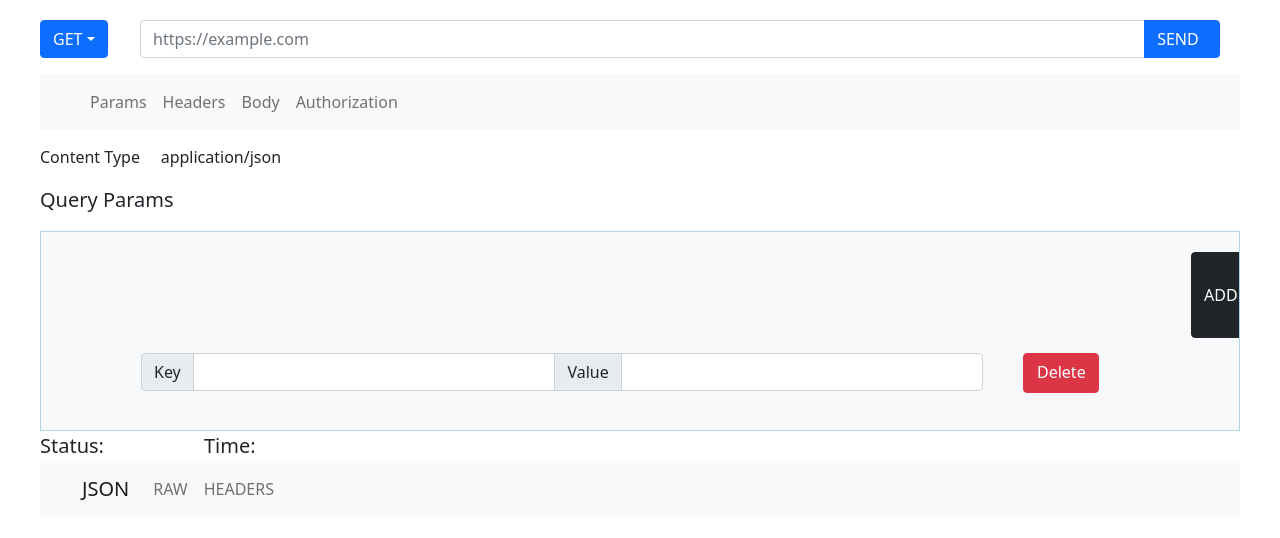
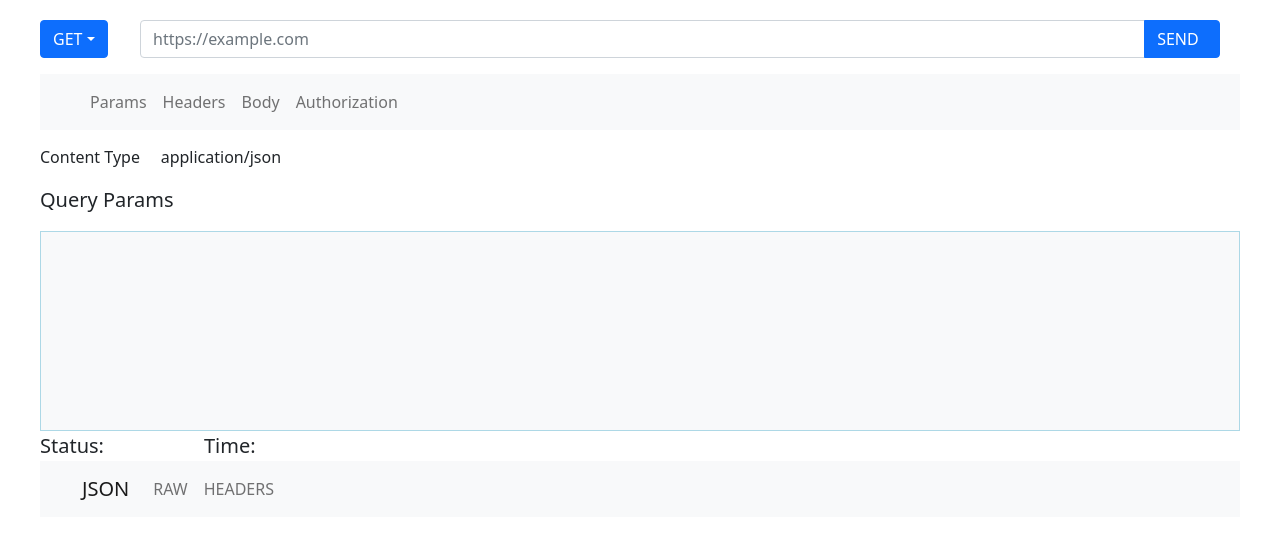
Before and after one commit to AbhishekV9/API_Viewer, a React (Create React App) app: page / in a window 1280 px wide. Shown: the top 538 px of the page. Built offline with nearby package versions, Linux system fonts and the light colour scheme.

Commit message:
chnaged way of attachig data to the body

```diff
--- a/src/Actions/actionTypes.js
+++ b/src/Actions/actionTypes.js
@@ -1 +1,3 @@
-export const CHANGE_METHOD="CHANGE_METHOD"
+export const CHANGE_METHOD="CHANGE_METHOD";
+export const POST_BODY="POST_BODY";
+export const EMPTY_BODY="EMPTY_BODY";
--- a/src/Actions/index.js
+++ b/src/Actions/index.js
@@ -1,4 +1,4 @@
-import { CHANGE_METHOD } from "./actionTypes";
+import { CHANGE_METHOD, EMPTY_BODY, POST_BODY } from "./actionTypes";
 
 
 export function changeMethod(method){
@@ -7,3 +7,17 @@ export function changeMethod(method){
         method
     }
 }
+
+export function addPostBody(key,value){
+    return{
+        type:POST_BODY,
+        key,
+        value
+    }
+}
+
+export function emptyBody(){
+    return{
+        type:EMPTY_BODY
+    }
+}
--- a/src/Components/App.js
+++ b/src/Components/App.js
@@ -1,12 +1,21 @@
 import { Header } from "./Header";
 import Data from "./Data";
 import { Response } from "./Response";
+import { useState } from "react";
 
 function App() {
+
+  const [showbody, setshowbody] = useState(false);
+
+  const handleformDisplay=(value)=>{
+    console.log(value)
+    setshowbody(value);
+  }
+
   return (
     <div className="App">
-      <Header/>
-      <Data/>
+      <Header handleformDisplay={handleformDisplay} />
+      <Data showBody={showbody}/>
       <Response/>
     </div>
   );
--- a/src/Components/Data.js
+++ b/src/Components/Data.js
@@ -1,39 +1,22 @@
 import React,{useState} from "react";
 import {InputGroup,FormControl,Navbar,Nav,Container,Button} from 'react-bootstrap';
+import { useDispatch } from 'react-redux';
+import { addPostBody } from "../Actions";
+
+function Data(props){
+    const dispatch = useDispatch()
+    const [dataIn, setdataIn] = useState("Query Params");
+    const [active, setActive] = useState('default');
+    const [keys, setkeys] = useState("")
+    const [values, setValues] = useState("")
+    console.log(keys,values);
 
 
-function Data(){
+    return(
 
-    const [dataIn, setdataIn] = useState("Query Params");
-    const [active, setActive] = useState('default');
-    const [arr, setarr] = useState([{}])
-    const [formData, setformData] = useState({})
-
-    const addPair=()=>{
-        console.log("hii")
-        setarr(arr=>[...arr,{}])
-    }
-
-    const deletePair=(index)=>{
-        const arrCopy=arr.filter((element,arrIndex)=>arrIndex!==index)
-        setarr(arrCopy);
-    }
-
-    const handleChnage=(e,index)=>{
-        let key=e.target.value;
-        // let arrCopy=arr.filter((element,arrIndex)=>arrIndex===index);
-        let copy= [...arr];
-        for(let i=0;i<copy.length;i++){
-            if(i===index){
-                copy[i].keys=key
-            }
-        }
-        console.log(copy)
-    }
-    return(
         <div>
             <Navbar bg="light" variant="light"
-             activeKey={active}
+             activekey={active}
              onSelect={(selectedKey) => setActive(selectedKey)}
             >
                 <Container>
@@ -50,21 +33,17 @@ function Data(){
                 <p className="s-1" style={{ fontSize:"20px"}}>{dataIn}</p>
             </span>
             <div className="bg">
-            <Button variant="dark" className="addbutton" onClick={()=>addPair()}>&nbsp; ADD &nbsp;</Button>
-               {arr.map((element,index)=>{
-                    return(
-                    <div className="w-8">
-                        <InputGroup className="mb-3">
-                            <InputGroup.Text className="m-20">Key</InputGroup.Text>
-                            <FormControl aria-label="First name" className="m-20" name="key" onChange={(e)=>{handleChnage(e,index)}}/>
-                            <InputGroup.Text className="m-20">Value</InputGroup.Text>
-                            <FormControl aria-label="Last name" className="m-20"/>
-                        </InputGroup>
-                        <Button variant="danger" className="deleteButton" onClick={()=>deletePair(index)}> Delete &nbsp;</Button>
-                     </div>
-                    )
-               })}
-
+                {props.showBody &&
+                    <div className="w-8" >
+                    <button onClick={()=>dispatch(addPostBody(keys,values))}>addd</button>
+                    <InputGroup className="mb-3">
+                        <InputGroup.Text className="m-20">Key</InputGroup.Text>
+                        <FormControl aria-label="First name" className="m-20" name="key"  onChange={(e)=>setkeys(e.target.value)}/>
+                        <InputGroup.Text className="m-20"  >Value</InputGroup.Text>
+                        <FormControl aria-label="Last name" className="m-20" name="value" onChange={(e)=>setValues(e.target.value)} />
+                    </InputGroup>
+                    </div>
+                }
             </div>
         </div>
     )
--- a/src/Components/Header.js
+++ b/src/Components/Header.js
@@ -1,25 +1,31 @@
 import React,{useState} from 'react';
 import { DropdownButton, Dropdown, InputGroup, FormControl, Button } from 'react-bootstrap';
-import { changeMethod } from "../Actions";
+import { changeMethod,emptyBody} from "../Actions";
 import { useDispatch } from 'react-redux'
 
-export const Header = () => {
+export const Header = (props) => {
     const dispatch = useDispatch()
     const [method, setmethod] = useState("GET");
     const [url, seturl] = useState("")
 
-    const handleClick=()=>{
+
+
+    const handleClick=(method,value)=>{
+        setmethod(method);
+        dispatch(emptyBody())
+        props.handleformDisplay(value);
         dispatch(changeMethod(method));
     }
 
     return (
+        <>
         <div className="header">
             <DropdownButton id="dropdown-basic-button" className="drop" title={method}>
-                <Dropdown.Item onClick={()=>setmethod("GET")}>GET</Dropdown.Item>
-                <Dropdown.Item onClick={()=>setmethod("POST")}>POST</Dropdown.Item>
-                <Dropdown.Item onClick={()=>setmethod("PUT")}>PUT</Dropdown.Item>
-                <Dropdown.Item onClick={()=>setmethod("PATCH")}>PATCH</Dropdown.Item>
-                <Dropdown.Item onClick={()=>setmethod("DELETE")}>DELETE</Dropdown.Item>
+                <Dropdown.Item onClick={()=>handleClick('GET',false)}>GET</Dropdown.Item>
+                <Dropdown.Item onClick={()=>handleClick('POST',true)}>POST</Dropdown.Item>
+                <Dropdown.Item onClick={()=>handleClick('PUT',true)}>PUT</Dropdown.Item>
+                {/* //<Dropdown.Item onClick={()=>setmethod("PATCH")}>PATCH</Dropdown.Item> */}
+                <Dropdown.Item onClick={()=>handleClick('DELETE',true)}>DELETE</Dropdown.Item>
             </DropdownButton>
             <InputGroup className="mb-3 w-9 " >
                 <FormControl
@@ -29,10 +35,11 @@ export const Header = () => {
                 value={url}
                 onChange={(e)=>seturl(e.target.value)}
                 />
-                <Button variant="primary" id="button-addon2" onClick={()=>handleClick()}>
+                <Button variant="primary" id="button-addon2" >
                 SEND&nbsp;&nbsp;
                 </Button>
             </InputGroup>
         </div>
+        </>
     )
 }
--- a/src/Reducer/index.js
+++ b/src/Reducer/index.js
@@ -1,7 +1,10 @@
-import { CHANGE_METHOD } from "../Actions/actionTypes"
+import { CHANGE_METHOD, EMPTY_BODY, POST_BODY } from "../Actions/actionTypes"
 
 const initialState={
     method:'GET',
+    postState:{
+
+    }
 
 }
 
@@ -10,10 +13,26 @@ export default function rootReducer(state=initialState,action){
 
         case CHANGE_METHOD:{
             return{
-                ...initialState,
+                ...state,
                 method:action.method
             }
         }
+
+        case POST_BODY:{
+            return{
+                ...state,
+                postState:{...state.postState,[action.key]:action.value}
+            }
+        }
+
+        case EMPTY_BODY:{
+            return{
+                ...state,
+                postState:{}
+            }
+
+        }
+
         default:return state
     }
 }
```
